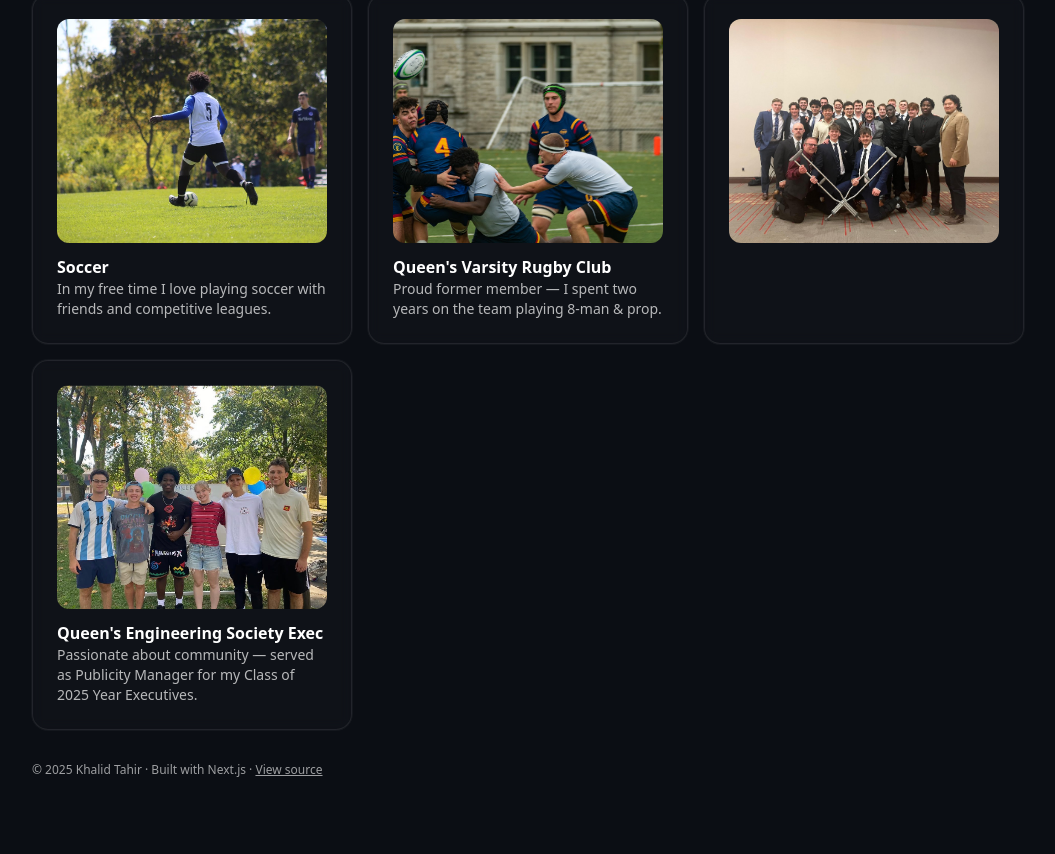
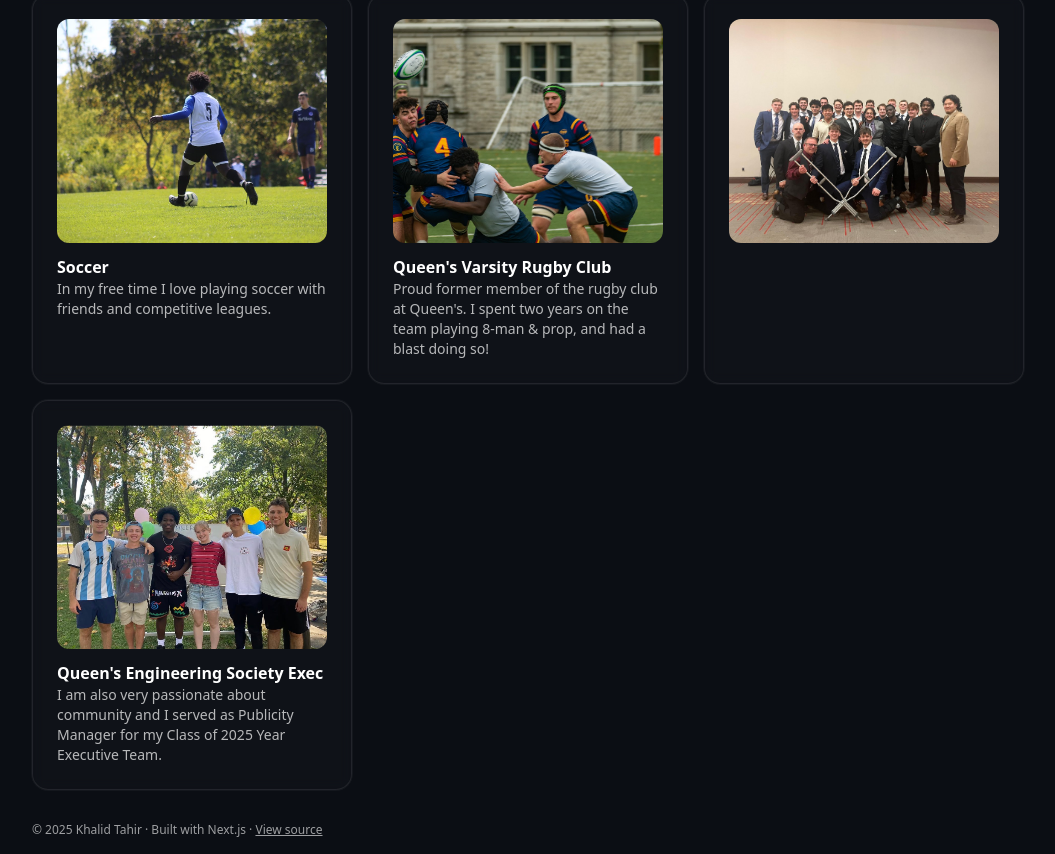
Before and after one commit to khalidtahir/portfolio, a Next.js app: page / in a window 1280 px wide. Shown: the part 911-1765 px from the top of the page, without its empty margins (112-1167 px from the left). Before the commit the page ends 1705 px from the top, so only its background shows below. Built offline with nearby package versions, Linux system fonts and the light colour scheme.

Commit message:
fix: apostrophes error in text

```diff
--- a/src/app/page.tsx
+++ b/src/app/page.tsx
@@ -32,7 +32,7 @@ export default function Home() {
             <Typewriter text={"hey, i’m khalid — welcome to my portfolio()"} />
           </h1>
           <p className="text-lg text-white/80">
-            I'm a fifth-year Computer Engineering student at Queen&#39;s University, focused on{" "}
+            I&#39;m a fifth-year Computer Engineering student at Queen&#39;s University, focused on{" "}
             <span className="font-medium text-white">backend systems</span> and{" "}
             <span className="font-medium text-white">applied AI/ML</span>. My passion is building
             fast, reliable services — the kind of system-level code that runs clean, especially with real-time data.
@@ -135,7 +135,7 @@ export default function Home() {
             <div className="mt-3">
               <div className="font-semibold text-white">Queen&#39;s Varsity Rugby Club</div>
               <p className="text-sm text-white/70">
-                Proud former member — I spent two years on the team playing 8-man &amp; prop.
+                Proud former member of the rugby club at Queen&#39;s. I spent two years on the team playing 8-man &amp; prop, and had a blast doing so!
               </p>
             </div>
           </Card>
@@ -159,7 +159,7 @@ export default function Home() {
             <div className="mt-3">
               <div className="font-semibold text-white">Queen&#39;s Engineering Society Exec</div>
               <p className="text-sm text-white/70">
-                Passionate about community — served as Publicity Manager for my Class of 2025 Year Executives.
+                I am also very passionate about community and I served as Publicity Manager for my Class of 2025 Year Executive Team.
               </p>
             </div>
           </Card>
```
